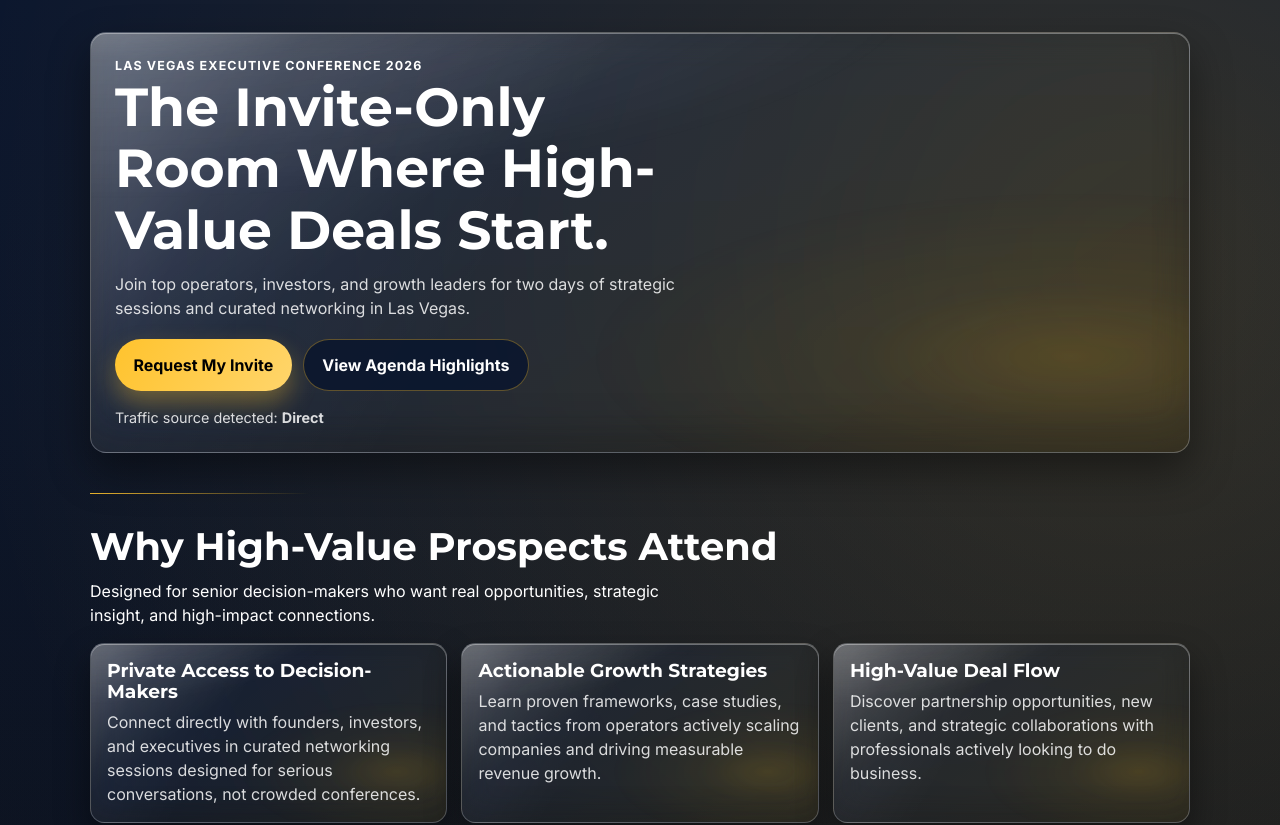
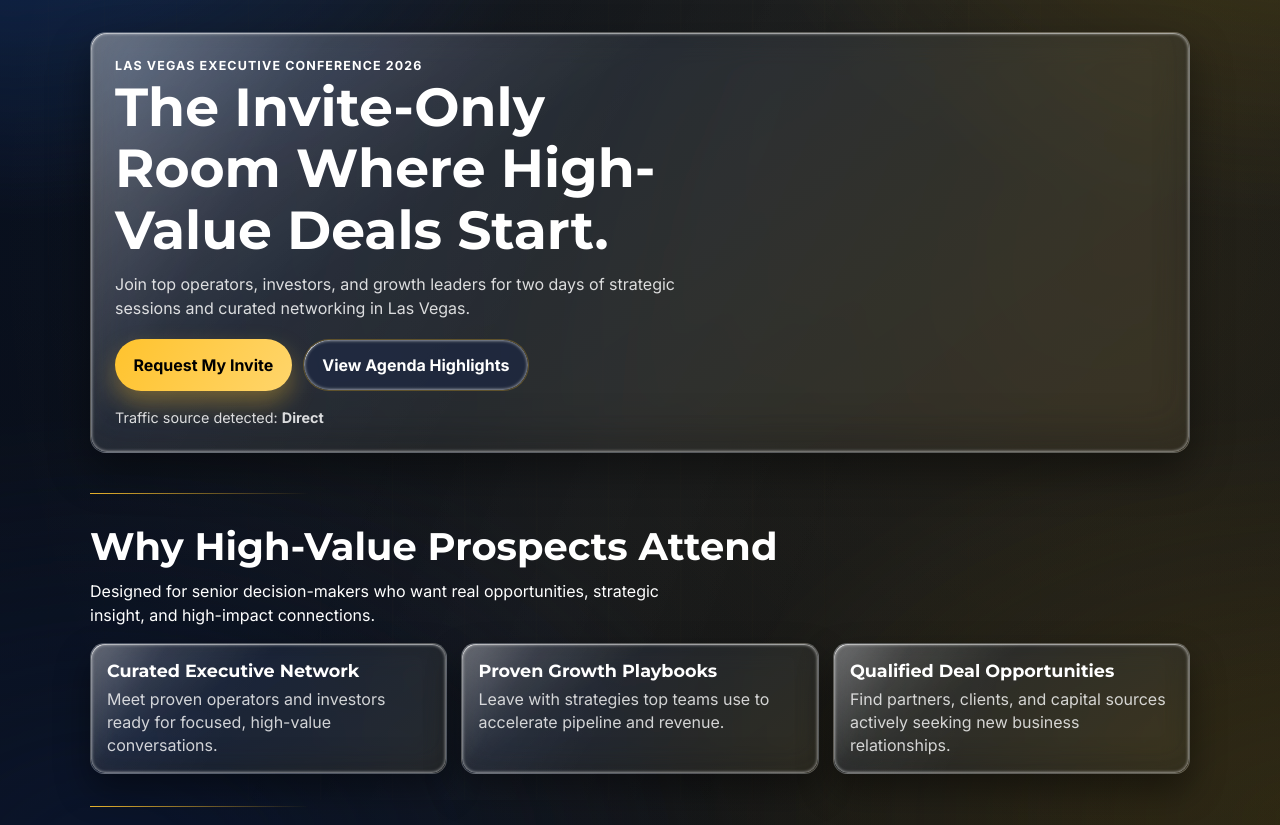
Before and after one commit to JDSanchz/LasVegasConference, a React (Vite) app: page / in a window 1280 px wide. Shown: the top 825 px of the page. Built offline with nearby package versions, Linux system fonts and the light colour scheme.

Commit message:
50% there

```diff
--- a/src/App.jsx
+++ b/src/App.jsx
@@ -81,16 +81,16 @@ const initialFormState = {
 
 const valueCards = [
   {
-    title: "Private Access to Decision-Makers",
-    text: "Connect directly with founders, investors, and executives in curated networking sessions designed for serious conversations, not crowded conferences.",
+    title: "Curated Executive Network",
+    text: "Meet proven operators and investors ready for focused, high-value conversations.",
   },
   {
-    title: "Actionable Growth Strategies",
-    text: "Learn proven frameworks, case studies, and tactics from operators actively scaling companies and driving measurable revenue growth.",
+    title: "Proven Growth Playbooks",
+    text: "Leave with strategies top teams use to accelerate pipeline and revenue.",
   },
   {
-    title: "High-Value Deal Flow",
-    text: "Discover partnership opportunities, new clients, and strategic collaborations with professionals actively looking to do business.",
+    title: "Qualified Deal Opportunities",
+    text: "Find partners, clients, and capital sources actively seeking new business relationships.",
   },
 ];
 
@@ -330,7 +330,7 @@ export default function App() {
         height="0"
       >
         <filter
-          id="liquid-glass-filter"
+          id="container-glass"
           x="-20%"
           y="-20%"
           width="140%"
@@ -352,6 +352,33 @@ export default function App() {
             in="SourceGraphic"
             in2="liquid-map"
             scale={liquidGlass.scale}
+            xChannelSelector="R"
+            yChannelSelector="G"
+          />
+        </filter>
+        <filter
+          id="btn-glass"
+          x="-25%"
+          y="-25%"
+          width="150%"
+          height="150%"
+          colorInterpolationFilters="sRGB"
+        >
+          {liquidGlass.dataUrl ? (
+            <feImage
+              href={liquidGlass.dataUrl}
+              x="0%"
+              y="0%"
+              width="100%"
+              height="100%"
+              preserveAspectRatio="none"
+              result="btn-map"
+            />
+          ) : null}
+          <feDisplacementMap
+            in="SourceGraphic"
+            in2="btn-map"
+            scale={Math.max(10, Math.round(liquidGlass.scale * 0.72))}
             xChannelSelector="R"
             yChannelSelector="G"
           />
@@ -382,7 +409,7 @@ export default function App() {
                 Request My Invite
               </a>
               <a
-                className="btn btn-ghost"
+                className="btn btn-ghost glass-btn"
                 href="#value"
                 onClick={(event) => handleAnimatedNav(event, "value")}
               >
@@ -440,7 +467,7 @@ export default function App() {
             <div className="spotlight-controls" aria-label="Executive carousel controls">
               <button
                 type="button"
-                className="spotlight-control-btn"
+                className="spotlight-control-btn glass-btn"
                 onClick={() => scrollSpotlight("prev")}
                 aria-label="Previous executives"
               >
@@ -448,7 +475,7 @@ export default function App() {
               </button>
               <button
                 type="button"
-                className="spotlight-control-btn"
+                className="spotlight-control-btn glass-btn"
                 onClick={() => scrollSpotlight("next")}
                 aria-label="Next executives"
               >
@@ -689,7 +716,7 @@ export default function App() {
             </div>
 
             <button type="submit" className="btn btn-primary full-width">
-              {status.type === "loading" ? "Submitting..." : "Reserve My Spot"}
+              {status.type === "loading" ? "Submitting..." : "Request My Invite"}
             </button>
 
             {status.type !== "idle" ? (
--- a/src/styles.css
+++ b/src/styles.css
@@ -33,13 +33,48 @@ body,
 
 body {
   font-family: "Inter", "Segoe UI", sans-serif;
+  position: relative;
+  isolation: isolate;
+  overflow-x: hidden;
   background:
-    radial-gradient(circle at 88% 8%, rgba(var(--accent-rgb), 0.16), transparent 36%),
-    radial-gradient(circle at 12% 0%, rgba(var(--card-rgb), 0.4), transparent 42%),
-    linear-gradient(180deg, rgba(var(--card-rgb), 1) 0%, var(--bg) 52%, var(--bg) 100%),
+    radial-gradient(circle at 88% 8%, rgba(var(--accent-rgb), 0.12), transparent 38%),
+    radial-gradient(circle at 12% 0%, rgba(var(--card-rgb), 0.5), transparent 44%),
+    linear-gradient(180deg, rgba(5, 10, 19, 1) 0%, var(--bg) 50%, rgba(9, 14, 24, 1) 100%),
     var(--bg);
   color: var(--text);
   line-height: 1.5;
+}
+
+body::before {
+  content: "";
+  position: fixed;
+  inset: -18vmax;
+  z-index: -2;
+  pointer-events: none;
+  background:
+    radial-gradient(40% 34% at 16% 12%, rgba(41, 88, 166, 0.34), transparent 72%),
+    radial-gradient(38% 34% at 84% 10%, rgba(255, 195, 45, 0.16), transparent 76%),
+    radial-gradient(44% 42% at 22% 84%, rgba(10, 21, 46, 0.74), transparent 78%),
+    radial-gradient(42% 38% at 86% 80%, rgba(255, 195, 45, 0.1), transparent 80%);
+  filter: blur(11px) saturate(118%);
+  transform: translate3d(0, 0, 0) scale(1.05);
+  will-change: transform, opacity;
+  animation: backgroundDrift 22s ease-in-out infinite alternate;
+}
+
+body::after {
+  content: "";
+  position: fixed;
+  inset: 0;
+  z-index: -1;
+  pointer-events: none;
+  background:
+    linear-gradient(112deg, rgba(255, 255, 255, 0) 32%, rgba(255, 255, 255, 0.048) 50%, rgba(255, 255, 255, 0) 68%),
+    repeating-linear-gradient(90deg, rgba(255, 195, 45, 0.03) 0 1px, transparent 1px 72px);
+  opacity: 0.36;
+  transform: translate3d(0, 0, 0);
+  will-change: background-position, opacity;
+  animation: sweepBands 14s linear infinite;
 }
 
 .page-shell {
@@ -242,13 +277,17 @@ select:focus-visible {
 }
 
 .value-card h3 {
-  margin-bottom: 0.45rem;
+  margin: 0 0 0.42rem;
+  font-size: 1.1rem;
+  line-height: 1.2;
 }
 
 .value-card p {
   margin: 0;
   color: var(--text);
-  opacity: 0.84;
+  opacity: 0.8;
+  max-width: 34ch;
+  line-height: 1.45;
 }
 
 .spotlight-section {
@@ -413,6 +452,35 @@ select:focus-visible {
   }
 }
 
+@keyframes backgroundDrift {
+  0% {
+    transform: translate3d(-2.6%, -2.2%, 0) scale(1.05) rotate(0deg);
+    opacity: 0.9;
+  }
+  50% {
+    transform: translate3d(2.2%, 2.4%, 0) scale(1.1) rotate(1.2deg);
+    opacity: 1;
+  }
+  100% {
+    transform: translate3d(-0.8%, 1.2%, 0) scale(1.07) rotate(-0.9deg);
+    opacity: 0.92;
+  }
+}
+
+@keyframes sweepBands {
+  0% {
+    background-position: -30% 0, 0 0;
+    opacity: 0.28;
+  }
+  50% {
+    opacity: 0.4;
+  }
+  100% {
+    background-position: 160% 0, 240px 0;
+    opacity: 0.28;
+  }
+}
+
 .keynote-grid {
   display: grid;
   grid-template-columns: 1fr;
@@ -569,8 +637,10 @@ select:focus-visible {
 
 .form-section {
   border: 1px solid var(--glass-edge);
-  border-radius: 1rem;
-  padding-inline: 1rem;
+  border-radius: 1.1rem;
+  max-width: 48rem;
+  margin-inline: auto;
+  padding: clamp(2rem, 4vw, 2.5rem);
   background:
     linear-gradient(
       145deg,
@@ -597,44 +667,74 @@ select:focus-visible {
   content: "";
   position: absolute;
   inset: 0;
-  pointer-events: none;
+  z-index: 0;
+  overflow: hidden;
+  border-radius: inherit;
+  box-shadow:
+    inset 2px 2px 0 -2px rgba(255, 255, 255, 0.72),
+    inset 0 0 3px 1px rgba(255, 255, 255, 0.52);
   background:
     linear-gradient(
       120deg,
-      rgba(255, 255, 255, 0.3) 0%,
-      rgba(255, 255, 255, 0.08) 16%,
-      transparent 40%
-    );
-  opacity: 0.58;
-  z-index: 0;
+      rgba(255, 255, 255, 0.22) 0%,
+      rgba(255, 255, 255, 0.04) 18%,
+      transparent 44%
+    ),
+    rgba(255, 255, 255, 0.03);
+  pointer-events: none;
 }
 
 .glass-panel::after {
   content: "";
   position: absolute;
-  inset: -10%;
-  pointer-events: none;
-  z-index: 0;
-  background:
-    radial-gradient(
-      120% 85% at 10% 0%,
-      var(--glass-reflection) 0%,
-      rgba(255, 255, 255, 0.12) 20%,
-      rgba(255, 255, 255, 0) 54%
-    ),
-    radial-gradient(
-      58% 52% at 84% 76%,
-      rgba(var(--accent-rgb), 0.2) 0%,
-      rgba(var(--accent-rgb), 0.06) 28%,
-      rgba(var(--accent-rgb), 0) 66%
-    );
-  opacity: 0.72;
-  transform: translate3d(0, 0, 0);
-  will-change: transform, filter;
+  z-index: -1;
+  inset: 0;
+  border-radius: inherit;
+  -webkit-filter: url(#container-glass);
+  filter: url(#container-glass);
+  overflow: hidden;
+  isolation: isolate;
 }
 
-.liquid-ready .glass-panel::after {
-  filter: url(#liquid-glass-filter) blur(0.8px) saturate(115%);
+.glass-btn {
+  position: relative;
+  overflow: hidden;
+  isolation: isolate;
+}
+
+.glass-btn::before {
+  content: "";
+  position: absolute;
+  inset: 0;
+  z-index: 0;
+  overflow: hidden;
+  border-radius: inherit;
+  box-shadow:
+    inset 2px 2px 0 -2px rgba(255, 255, 255, 0.72),
+    inset 0 0 3px 1px rgba(255, 255, 255, 0.52);
+  background-color: rgba(255, 255, 255, 0.08);
+}
+
+.glass-btn::after {
+  content: "";
+  position: absolute;
+  z-index: -1;
+  inset: 0;
+  border-radius: inherit;
+  -webkit-filter: url(#btn-glass);
+  filter: url(#btn-glass);
+  overflow: hidden;
+  isolation: isolate;
+}
+
+.glass-btn > * {
+  position: relative;
+  z-index: 1;
+}
+
+.liquid-ready .glass-panel::after,
+.liquid-ready .glass-btn::after {
+  opacity: 1;
 }
 
 .glass-panel > * {
@@ -642,35 +742,79 @@ select:focus-visible {
   z-index: 1;
 }
 
+.liquid-ready .glass-panel::after {
+  pointer-events: none;
+  transform: translateZ(0);
+}
+
 .lead-form {
   margin-top: 1rem;
   display: grid;
-  gap: 0.9rem;
-  max-width: 34rem;
-  margin-inline: auto;
+  row-gap: 1.1rem;
+  column-gap: 1.1rem;
+  max-width: 100%;
+  margin-inline: 0;
+  align-items: start;
 }
 
 .lead-form .form-field {
   display: grid;
-  gap: 0.45rem;
+  gap: 0.5rem;
 }
 
 .lead-form label {
   font-size: 0.92rem;
 }
 
-.lead-form input {
+.lead-form input,
+.lead-form select {
   width: 100%;
-  border: 1px solid var(--line);
+  border: 1px solid rgba(255, 255, 255, 0.3);
   border-radius: 0.7rem;
-  background: rgba(var(--card-rgb), 0.9);
+  background: rgba(255, 255, 255, 0.1);
   color: var(--text);
-  padding: 0.72rem;
+  padding: 0.9rem 0.95rem;
   font: inherit;
+  transition: border-color 0.2s ease, box-shadow 0.2s ease, background-color 0.2s ease;
 }
 
-.lead-form input:hover {
-  border-color: rgba(var(--accent-rgb), 0.6);
+.lead-form input:hover,
+.lead-form select:hover {
+  border-color: rgba(var(--accent-rgb), 0.75);
+  background: rgba(255, 255, 255, 0.13);
+}
+
+.lead-form input:focus-visible,
+.lead-form select:focus-visible {
+  outline: 2px solid rgba(var(--accent-rgb), 0.9);
+  outline-offset: 2px;
+  border-color: rgba(var(--accent-rgb), 0.95);
+  box-shadow:
+    0 0 0 4px rgba(var(--accent-rgb), 0.24),
+    0 10px 20px rgba(var(--accent-rgb), 0.2);
+  background: rgba(255, 255, 255, 0.15);
+}
+
+.lead-form select option {
+  color: #000;
+}
+
+.lead-form .btn {
+  margin-top: 1.65rem;
+  min-height: 58px;
+}
+
+.lead-form .btn-primary {
+  box-shadow:
+    0 16px 30px rgba(var(--accent-rgb), 0.42),
+    0 0 0 1px rgba(var(--accent-rgb), 0.38);
+}
+
+.lead-form .btn-primary:hover {
+  box-shadow:
+    0 18px 32px rgba(var(--accent-rgb), 0.48),
+    0 0 0 2px rgba(var(--accent-rgb), 0.44),
+    0 0 18px rgba(var(--accent-rgb), 0.35);
 }
 
 .status-message {
@@ -730,7 +874,14 @@ select:focus-visible {
   }
 
   .lead-form {
-    max-width: 36rem;
+    grid-template-columns: repeat(2, minmax(0, 1fr));
+    column-gap: 1.75rem;
+    row-gap: 1.15rem;
+  }
+
+  .lead-form .btn,
+  .status-message {
+    grid-column: 1 / -1;
   }
 }
 
@@ -743,3 +894,10 @@ select:focus-visible {
     flex-basis: calc((100% - (var(--spotlight-gap) * 2)) / 3);
   }
 }
+
+@media (prefers-reduced-motion: reduce) {
+  body::before,
+  body::after {
+    animation: none;
+  }
+}
```
Also changed, not shown: src/liquidGlass.js (+16 -11 lines).
